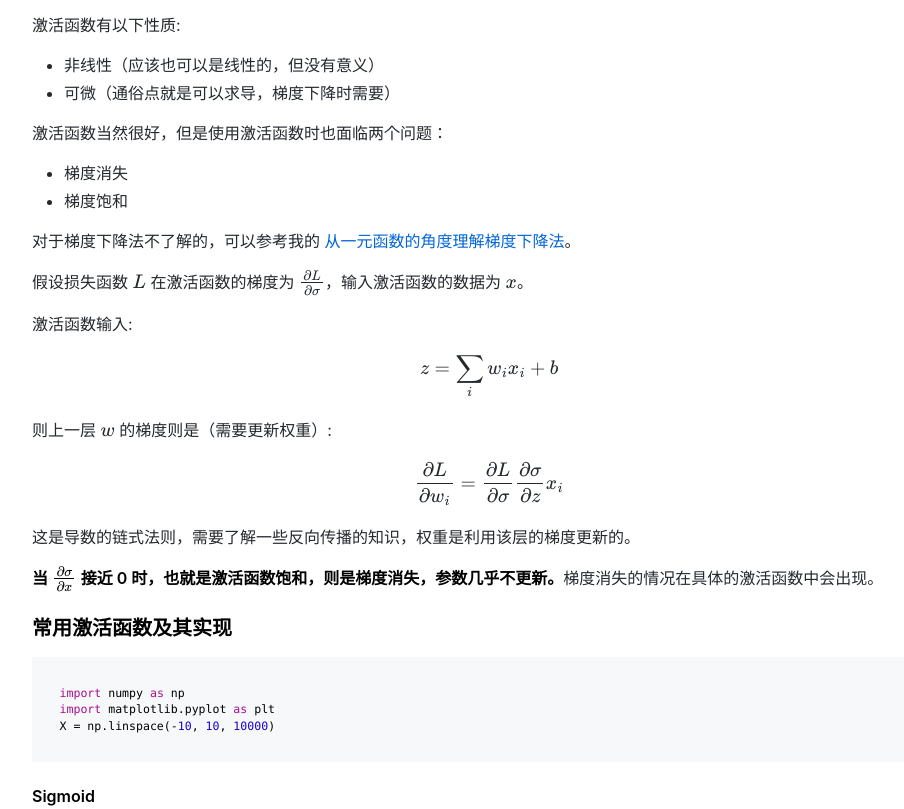
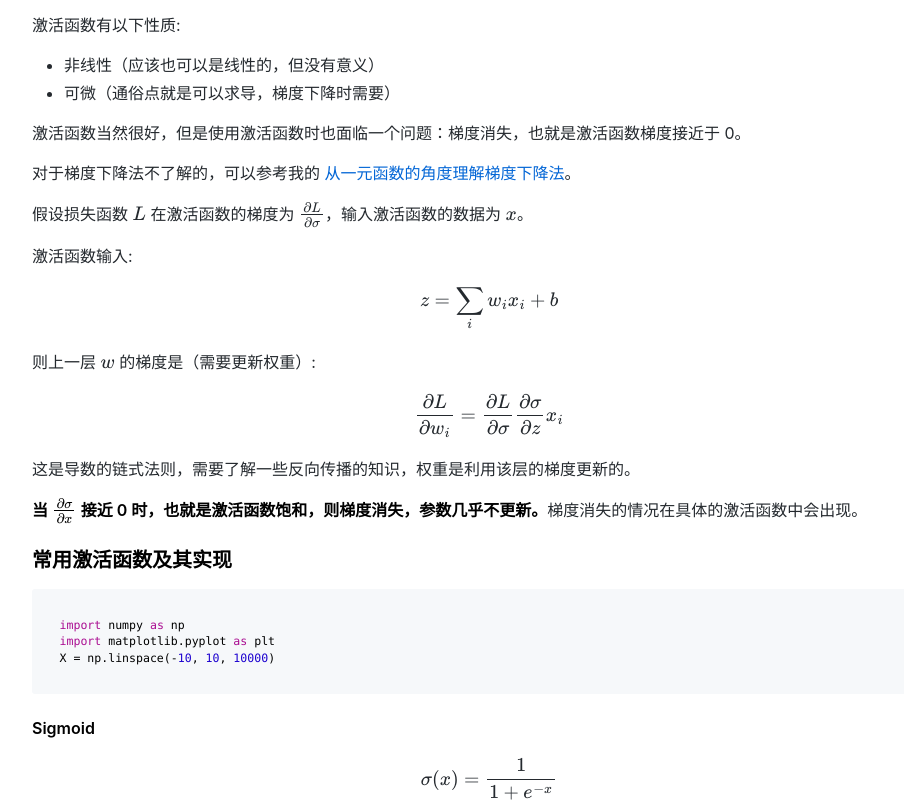
Before and after one commit to Hzzone/hzzone.github.io, a plain HTML site: page 3. cs231n/理解激活函数.html in a window 1280 px wide. Shown: the part 1086-1895 px from the top of the page, without its empty margins (151-1055 px from the left). Drawn offline with nearby package versions, Linux system fonts and the light colour scheme; some packages are replaced by stand-ins of ours; a script that the page names is missing.

Commit message:
webhook auto generate

```diff
--- a/3. cs231n/理解激活函数.html
+++ b/3. cs231n/理解激活函数.html
@@ -54,19 +54,15 @@
 <li>非线性（应该也可以是线性的，但没有意义）</li>
 <li>可微（通俗点就是可以求导，梯度下降时需要）</li>
 </ul>
-<p>激活函数当然很好，但是使用激活函数时也面临两个问题：</p>
-<ul>
-<li>梯度消失</li>
-<li>梯度饱和</li>
-</ul>
+<p>激活函数当然很好，但是使用激活函数时也面临一个问题：梯度消失，也就是激活函数梯度接近于 0。</p>
 <p>对于梯度下降法不了解的，可以参考我的 <a href="https://hzzone.io/3.%20cs231n/%E4%BB%8E%E4%B8%80%E5%85%83%E5%87%BD%E6%95%B0%E7%9A%84%E8%A7%92%E5%BA%A6%E7%90%86%E8%A7%A3%E6%A2%AF%E5%BA%A6%E4%B8%8B%E9%99%8D%E6%B3%95.html">从一元函数的角度理解梯度下降法</a>。</p>
 <p>假设损失函数 $L$ 在激活函数的梯度为 $\frac{\partial{L}}{\partial{\sigma}}$，输入激活函数的数据为 $x$。</p>
 <p>激活函数输入:</p>
 <p>$$z=\sum_{i}w_i x_i+b$$</p>
-<p>则上一层 $w$ 的梯度则是（需要更新权重）:</p>
+<p>则上一层 $w$ 的梯度是（需要更新权重）:</p>
 <p>$$\frac{\partial{L}}{\partial{w_i}} = \frac{\partial{L}}{\partial{\sigma}}\frac{\partial{\sigma}}{\partial{z}} x_i$$</p>
 <p>这是导数的链式法则，需要了解一些反向传播的知识，权重是利用该层的梯度更新的。</p>
-<p><strong>当 $\frac{\partial{\sigma}}{\partial{x}}$ 接近 0 时，也就是激活函数饱和，则是梯度消失，参数几乎不更新。</strong>梯度消失的情况在具体的激活函数中会出现。</p>
+<p><strong>当 $\frac{\partial{\sigma}}{\partial{x}}$ 接近 0 时，也就是激活函数饱和，则梯度消失，参数几乎不更新。</strong>梯度消失的情况在具体的激活函数中会出现。</p>
 <h3 id=常用激活函数及其实现>常用激活函数及其实现</h3>
 <pre><code class="python">import numpy as np
 import matplotlib.pyplot as plt
@@ -80,10 +76,10 @@ plt.show()</code></pre>
 <p><img src="https://tuchuang-1252747889.cosgz.myqcloud.com/2018-11-24-output_23_0.png" alt=""></p>
 <p>Sigmoid 有一个很大的特性，对 Sigmoid 求导会发现，它的导数恰好是 $\sigma&#39;(x)=\sigma(x)(1-\sigma(x))$</p>
 <p>cs231n 问及：<strong>Consider what happens when the input to a neuron is always positive...What can we say about the gradients on w?</strong></p>
-<p>答案是 <strong>Always all positive or all negative :( (this is also why you want zero-mean data!)</strong> 在<strong>非零为中心</strong>中解答。</p>
+<p>答案是 <strong>Always all positive or all negative :( (this is also why you want zero-mean data!)</strong>，在<strong>非零为中心</strong>中解答。</p>
 <p>Sigmoid 面临的问题是:</p>
 <ul>
-<li>饱和是梯度消失，当输入过大或过小，输出都接近于 1，这是导致导数接近于 0，因此出现梯度消失。所以 Sigmoid 对零附近的输入最敏感。</li>
+<li>饱和时梯度消失，当输入过大或过小，输出都接近于 1，这时导致导数接近于 0，因此出现梯度消失。所以 Sigmoid 对零附近的输入最敏感。</li>
 <li>非零为中心。$sigmoid(x)$ 的值域为 $(-1, 1)$，会发现 Sigmoid 的导数一定大于 0，通过上面的梯度计算公式，如果一直 $x_i&gt;0$ 或 $x_i&lt;0$，会出现 $w$ 一直为正或者负。</li>
 <li>指数计算复杂。</li>
 </ul>
@@ -149,7 +145,7 @@ plt.show()</code></pre>
 <li>ReLU 的所有优势。</li>
 <li>改进之处是近似于 zero mean。</li>
 <li>$x$ 非常小时，出现饱和。</li>
-<li>指数计算复杂</li>
+<li>指数计算复杂。</li>
 </ul>
 <h4 id=maxout>Maxout</h4>
 <p>$$
```
